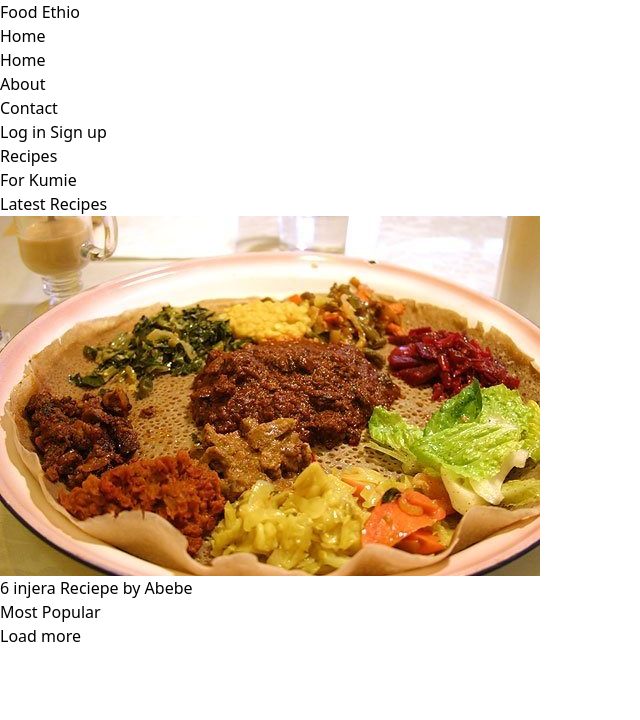
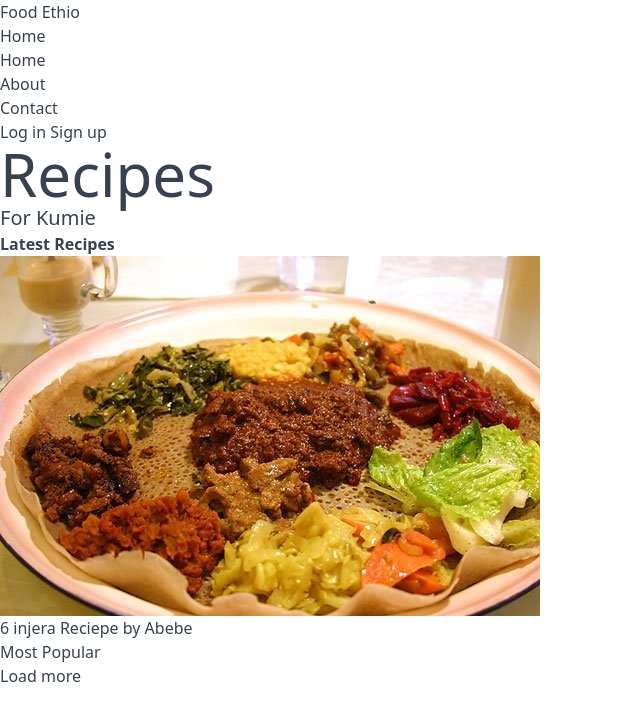
Before and after one commit to Kumilachew-g/tailwindcss-test, a website: page public/index.html in a window 1280 px wide. Shown: the whole page, without its empty margins (0-640 px from the left). Drawn offline with nearby package versions, Linux system fonts and the light colour scheme; files that its build step writes are made by us from their sources.

Commit message:
Add tailwind styling in the page

```diff
--- a/public/index.html
+++ b/public/index.html
@@ -7,7 +7,7 @@
     <link rel="stylesheet" href="styles.css" />
     <title>Food</title>
   </head>
-  <body>
+  <body class="text-gray-700">
     <div>
       <!--content wrapper-->
       <div>
@@ -18,7 +18,7 @@
             </h1>
           </div>
           <ul>
-            <li>
+            <li class="">
               <a href="#">
                 <span>Home</span>
               </a>
@@ -48,11 +48,11 @@
           <a href="#">Sign up</a>
         </div>
         <header>
-          <h2>Recipes</h2>
-          <h3>For Kumie</h3>
+          <h2 class="text-gray-700 text-6xl">Recipes</h2>
+          <h3 class="text-xl">For Kumie</h3>
         </header>
         <div>
-          <h4>Latest Recipes</h4>
+          <h4 class="font-bold">Latest Recipes</h4>
 
           <div>
             <!--cards go here-->
```
